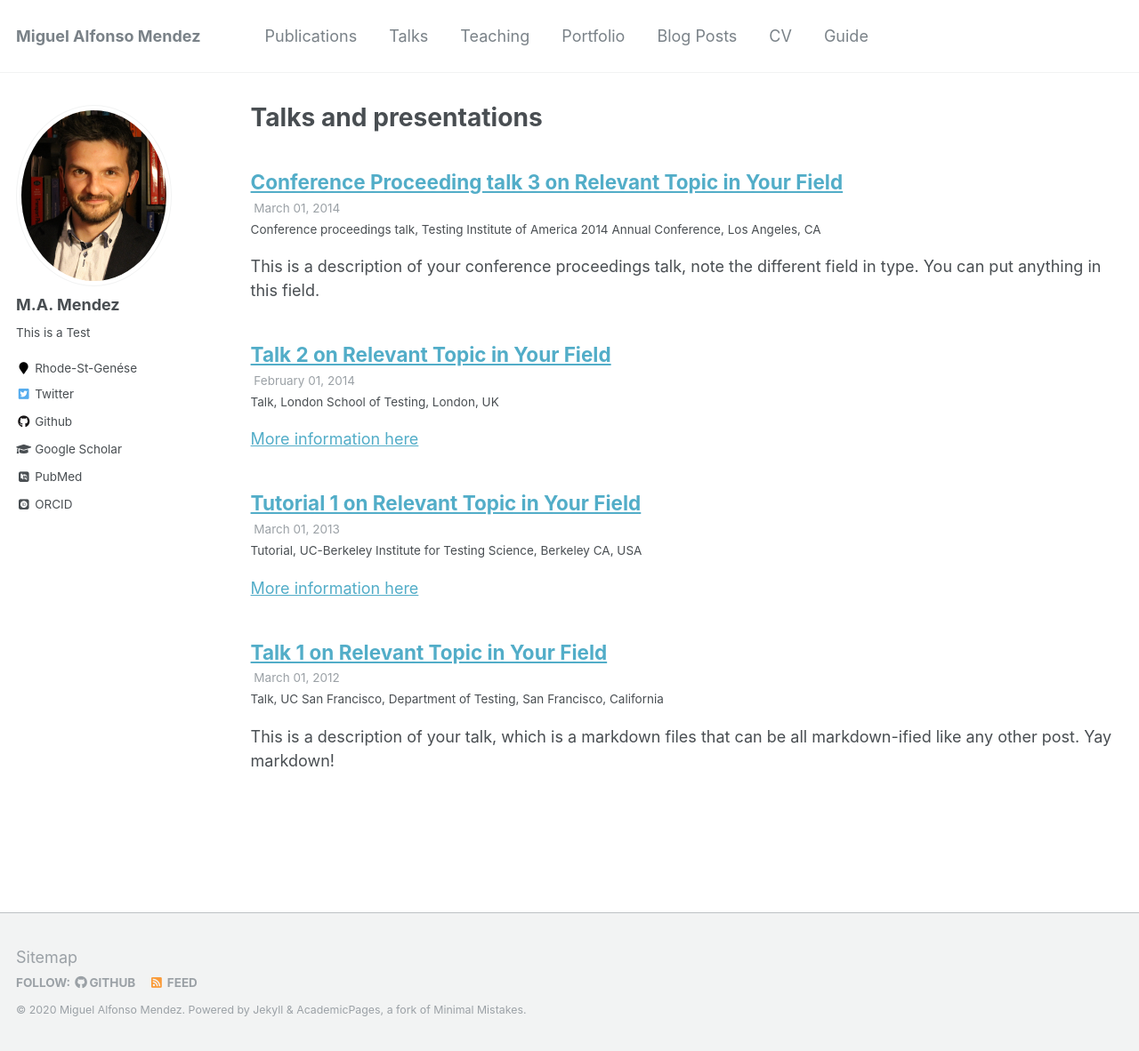
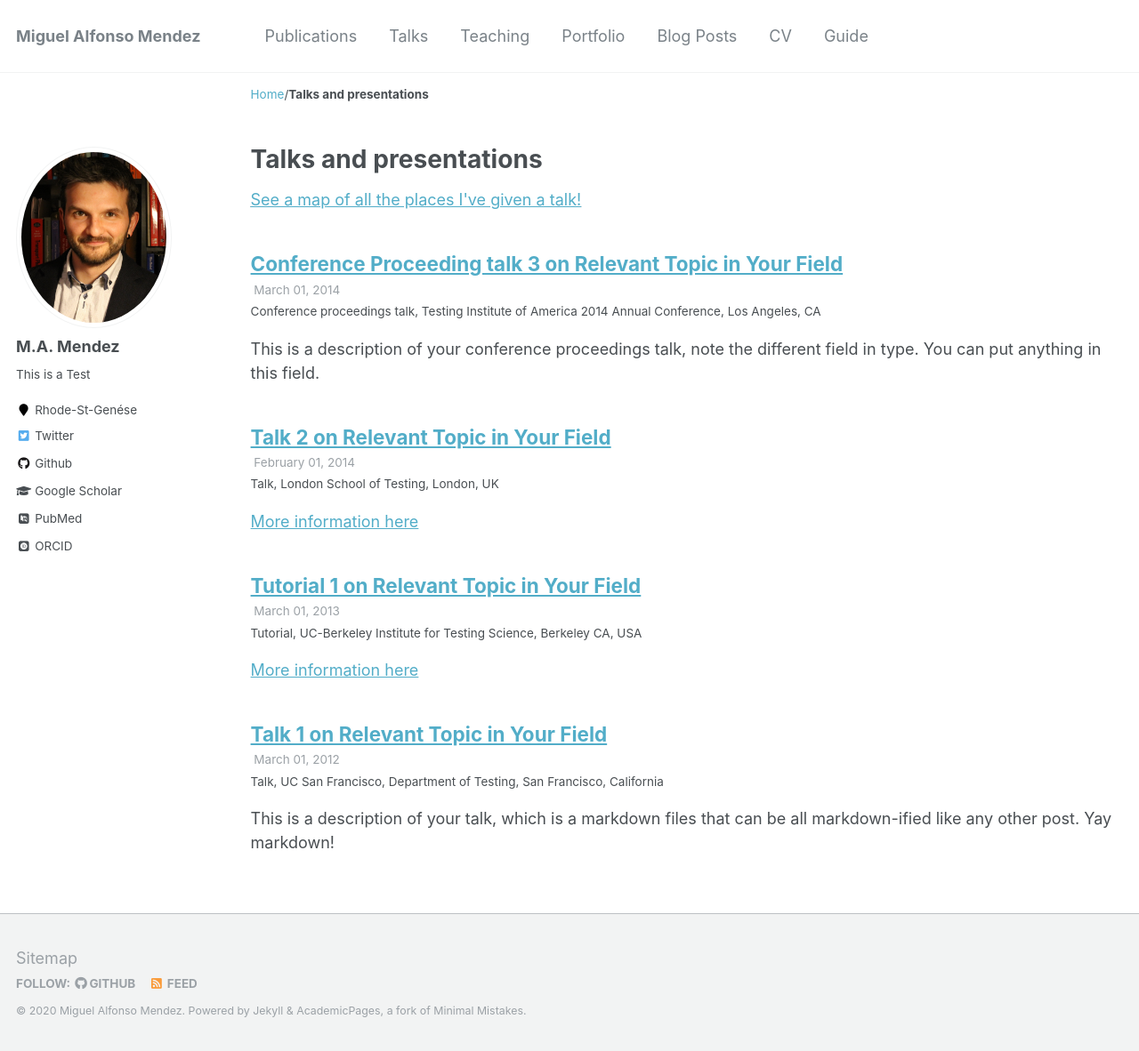
Before and after one commit to mendezVKI/mendezVKI.github.io, a Jekyll site: the page built from _pages/talks.html, in a window 1280 px wide and 1182 px high. Shown: the whole window at 89% size. Built offline with Jekyll 4.4.1, drawn with Linux system fonts in a browser that asks for light colours; some web fonts are replaced; some of the changed lines change nothing that is shown.

Commit message:
Update _config.yml
true

```diff
--- a/_config.yml
+++ b/_config.yml
@@ -15,11 +15,11 @@
 baseurl                  : "" # the subpath of your site, e.g. "/blog"
 repository               : "mendezVKI/mendezVKI.github.io"
 teaser                   :  # filename of teaser fallback teaser image placed in /images/, .e.g. "500x300.png"
-breadcrumbs              : false # true, false (default)
+breadcrumbs              : true # true, false (default)
 words_per_minute         : 160
 future                   : true
 read_more                : "disabled" # if enabled, adds "Read more" links to excerpts
-talkmap_link             : false #change to true to add link to talkmap on talks page
+talkmap_link             : true #change to true to add link to talkmap on talks page
 comments:
   provider               : # false (default), "disqus", "discourse", "facebook", "google-plus", "staticman", "custom"
   disqus:
```
